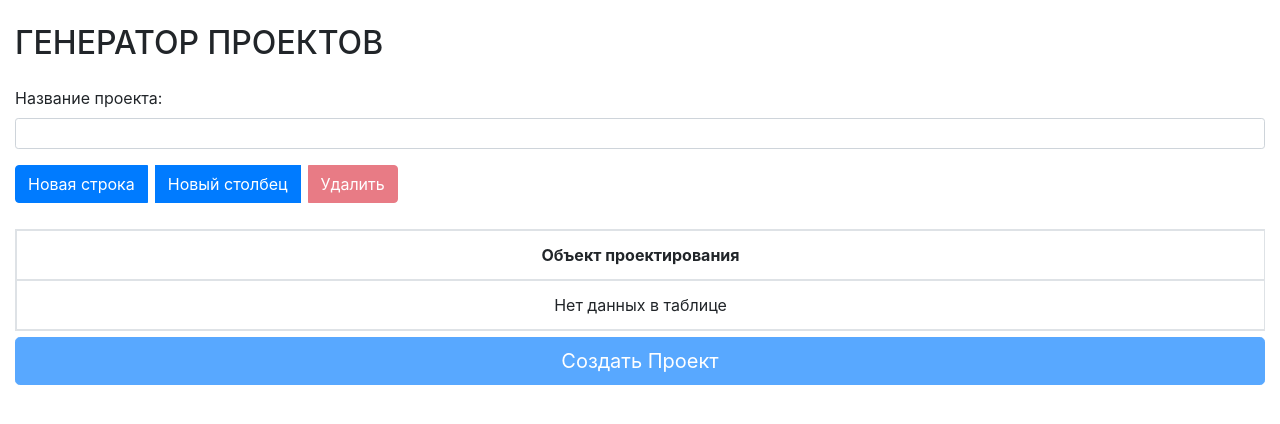
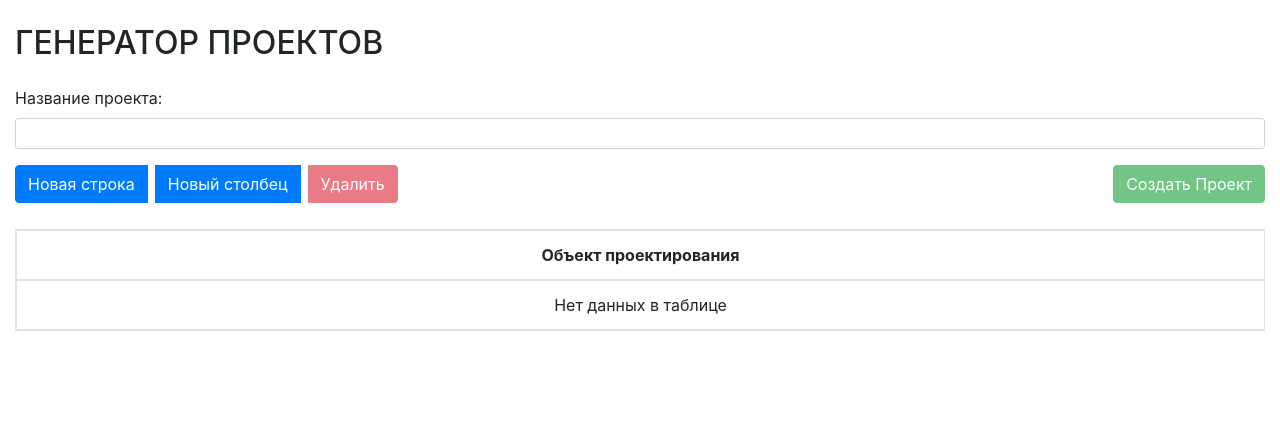
Before and after one commit to Idja88/vitro-project-generator, a Flask app: page /proto in a window 1280 px wide. Shown: the top 424 px of the page. Run offline with Flask 3, Linux system fonts and the light colour scheme; parts of the project's set-up code (start-up, migrations or seed data) failed here and were passed over; some libraries are stand-ins or nearby versions.

Commit message:
Buttons position change

```diff
--- a/templates/proto.html
+++ b/templates/proto.html
@@ -18,11 +18,14 @@
             <label for="projectName">Название проекта:</label>
             <input class="form-control form-control-sm" type="text" id="projectName" name="projectName" required>
         </div>
-        <div class="btn-toolbar mb-3">
+        <div class="btn-toolbar mb-3 d-flex justify-content-between">
             <div class="btn-group">
                 <button id="newRowButton" class="btn btn-primary mr-2">Новая строка</button>
                 <button id="newColumnButton" class="btn btn-primary mr-2">Новый столбец</button>
                 <button id="deleteButton" class="btn btn-danger" disabled>Удалить</button>
+            </div>
+            <div>
+                <button id="createProjectBtn" class="btn btn-success justify-content-end" data-toggle="tooltip" data-placement="bottom" title="Введите название проекта, чтобы активировать кнопку" disabled>Создать Проект</button>
             </div>
         </div>
         <div class="table-responsive">
@@ -36,10 +39,6 @@
                 </tbody>
             </table>
         </div>
-        <button id="createProjectBtn" class="btn btn-primary btn-lg btn-block" data-toggle="tooltip" data-placement="bottom" title="Введите название проекта, чтобы активировать кнопку" disabled>Создать Проект</button>
-
-
-
 
         <!-- Modal для добавления строк -->
         <div class="modal" id="addRowModal" tabindex="-1" role="dialog">
```
